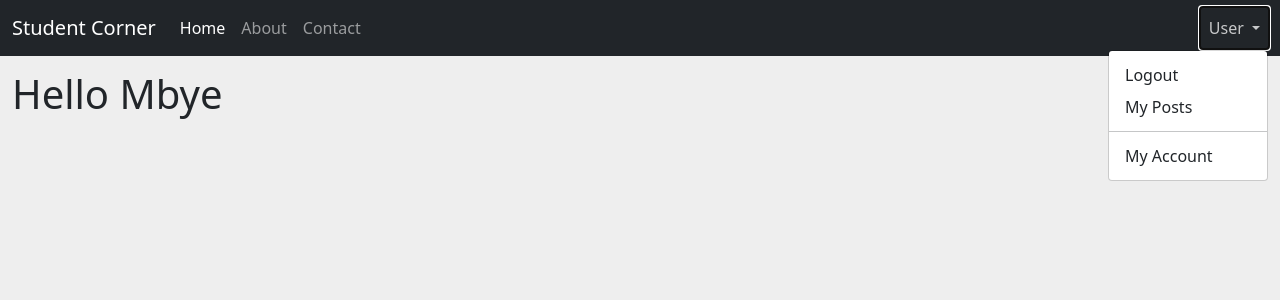
After one commit to Mbye20/student_corner, a Flask app: page /profile in a window 1280 px wide, after a click on "User". The commit adds this page. Shown: the top 300 px of the page. Run offline with Flask 2, Linux system fonts and the light colour scheme; a user stored in the database is signed in.

Commit message:
User authentication made

```diff
--- a/app.py
+++ b/app.py
@@ -1,75 +1,130 @@
 from flask import Flask, escape, request, render_template, redirect, url_for, flash, session
-from datetime import timedelta
+from flask_login import UserMixin, login_manager, login_user, LoginManager, logout_user, current_user
+from datetime import timedelta, datetime
+from flask_login.utils import login_required
+from flask_sqlalchemy import SQLAlchemy
+from werkzeug.security import generate_password_hash, check_password_hash
+#create flask app
 app = Flask(__name__)
-import sqlite3
+#Give a secrete for the session and flashing
+app.secret_key = b'k\xb2\xefS\xd5\xe2DA\xf3uw\xa9\xc0\xce\xc67'
+#Configure session timelimit
+app.config['PERMANENT_SESSION_LIFETIME'] = timedelta(minutes=5)
+#Configure database
+app.config['SQLALCHEMY_DATABASE_URI'] = 'sqlite:///users.sqlite3'
+SQLALCHEMY_TRACK_MODIFICATIONS = False
+db = SQLAlchemy(app)
 
-import click
-from flask import current_app, g
-from flask.cli import with_appcontext
-
-def get_db():
-    if 'db' not in g:
-        g.db = sqlite3.connect(
-            current_app.config['DATABASE'],
-            detect_types=sqlite3.PARSE_DECLTYPES
-        )
-        g.db.row_factory = sqlite3.Row
-
-    return g.db
+login_manager = LoginManager()
+login_manager.init_app(app)
 
 
-def close_db(e=None):
-    db = g.pop('db', None)
+#Create a user model
+class User(UserMixin, db.Model):
+    id = db.Column(db.Integer, primary_key=True, autoincrement=True)
+    created = db.Column(db.DateTime, default=datetime.now)
+    firstname = db.Column(db.String(80), nullable=False)
+    lastname = db.Column(db.String(80), nullable=False)
+    email = db.Column(db.String(120), unique=True, nullable=False)
+    password = db.Column(db.String(120))
 
-    if db is not None:
-        db.close()
+    def __init__(self, firstname, lastname, email, password):
+        self.firstname = firstname
+        self.lastname = lastname
+        self.email = email
+        self.password = password
 
-app.secret_key = b'k\xb2\xefS\xd5\xe2DA\xf3uw\xa9\xc0\xce\xc67'
-app.config['PERMANENT_SESSION_LIFETIME'] = timedelta(minutes=5)
-users = []
+#Add user loader to retrieve user id from the database for user login
+@login_manager.user_loader
+def load_user(user_id):
+    return User.query.get(int(user_id))
 
+#Main page
 @app.route('/')
 def index():
     if 'email' in session:
         return render_template("/index.html")
     return render_template("/index.html")
 
+#Login Page
 @app.route("/login", methods = ['GET', 'POST'])
 def login():
     if request.method == 'POST':
+        #Get the email and password
         email = request.form.get("email")
+        password = request.form.get("password")
+        remember = True if request.form.get("remember") else False
+
+        user = User.query.filter_by(email=email).first()
+
+        # check if the user actually exists
+        # take the user-supplied password, hash it, and compare it to the hashed password in the database
+        if not user or not check_password_hash(user.password, password):
+            flash("Invalid email or password.")
+            return redirect(url_for("login"))
+
         session.permanent = True
-        session["email"] = email
+        ### session["email"] = email
+        login_user(user, remember= remember)
+        return redirect(url_for("index"))
 
-        return redirect(url_for("index"))
+    #Return login page if request is get
     return render_template("/login.html")
 
 @app.route("/logout")
+@login_required
 def logout():
-   session.pop('email', None)
-   return redirect(url_for('index'))
+    #Remove user from session and logout
+    logout_user()
+    #### session.pop('email', None)
+    return redirect(url_for('index'))
 
 @app.route("/create_account", methods = ['POST', 'GET'])
 def create_account():
     if request.method == "POST":
+        #Get the data entered by the user
+        firstname = request.form.get("firstname")
+        lastname = request.form.get("lastname")
         password1 = request.form.get("password1")
         password2 = request.form.get("password2")
+        email = request.form.get("email")
+        #Confirm if password matches
         if password1 != password2:
             flash("The passwords you entered do not match.")
             return redirect(url_for("create_account"))
-        user = request.form.get("firstname")
-        users.append(user)
-        print(users)
+        #Min. Length of Password
+        if len(password1) < 8:
+            flash("Password should be atleast 8 characters.")
+            return redirect(url_for("create_account"))
+        # Check if an account has already been created with the same email address
+        user = User.query.filter_by(email=email).first()
+        if user:
+            flash("An account has already been created with this email address.")
+            return redirect(url_for("create_account"))
+
+        new_user = User(firstname= firstname, lastname=lastname, email=email, password = generate_password_hash(password1))
+        db.session.add(new_user)
+        db.session.commit()
+        #### print(User.query.order_by(User.username).all())
         return redirect(url_for('index'))
 
     else:
         return render_template("/create_account.html")
 
+@app.route('/profile')
+@login_required
+def profile():
+    return render_template("/profile.html", firstname=current_user.firstname)
 
+@app.route('/post')
+@login_required
+def post():
+    return render_template(url_for("post"))
 
 
 
 
 
 if __name__ == "__main__":
+    db.create_all()
     app.run(debug=True)
--- /dev/null
+++ b/static/style.css
@@ -0,0 +1,4 @@
+body  {
+  background-color: #eee;
+  padding-top: 70px;
+}
--- a/templates/index.html
+++ b/templates/index.html
@@ -1,8 +1,8 @@
 {% extends "layout.html" %}
 
 {% block header %}
-{% if session['email'] %}
-  <h1>{% block title %}Hello Student: {{session['email']}}{% endblock %}</h1>
+{% if current_user.is_authenticated %}
+  <h1>{% block title %}Hello Student: {{ current_user.firstname }} {% endblock %}</h1>
 {% else %}
 <h1>Hello Student</h1>
 {% endif %}
--- a/templates/layout.html
+++ b/templates/layout.html
@@ -7,11 +7,11 @@
 
         <!-- Bootstrap CSS -->
         <link href="https://cdn.jsdelivr.net/npm/bootstrap@5.0.1/dist/css/bootstrap.min.css" rel="stylesheet" integrity="sha384-+0n0xVW2eSR5OomGNYDnhzAbDsOXxcvSN1TPprVMTNDbiYZCxYbOOl7+AMvyTG2x" crossorigin="anonymous">
-
+        <link rel="stylesheet" href="{{ url_for('static', filename='style.css') }}">
         <title>{% block title%}{% endblock %}</title>
     </head>
     <body>
-        <nav class="navbar navbar-expand-lg navbar-dark bg-dark">
+        <nav class="navbar navbar-expand-lg fixed-top navbar-dark bg-dark">
             <div class="container-fluid">
                 <a class="navbar-brand" href="/">Student Corner</a>
                 <button class="navbar-toggler" type="button" data-bs-toggle="collapse" data-bs-target="#navbarSupportedContent" aria-controls="navbarSupportedContent" aria-expanded="false" aria-label="Toggle navigation">
@@ -35,14 +35,14 @@
                             User
                             </a>
                             <ul class="dropdown-menu dropdown-menu-end" aria-labelledby="navbarDropdown">
-                                {% if session["email"] %}
-                                    <li><a class="dropdown-item" href="/logout">Logout</a></li>
-                                    <li><a class="dropdown-item" href="#">My Posts</a></li>
+                                {% if current_user.is_authenticated %}
+                                    <li><a class="dropdown-item" href="{{ url_for('logout') }}">Logout</a></li>
+                                    <li><a class="dropdown-item" href="{{ url_for('post') }}">My Posts</a></li>
                                     <li><hr class="dropdown-divider"></li>
-                                    <li><a class="dropdown-item" href="#">My Account</a></li>
+                                    <li><a class="dropdown-item" href="{{ url_for('profile') }}">My Account</a></li>
                                 {% else %}
-                                    <li><a class="dropdown-item" href="/login">Login</a></li>
-                                    <li><a class="dropdown-item" href="/create_account">Create Account</a></li>
+                                    <li><a class="dropdown-item" href="{{ url_for('login') }}">Login</a></li>
+                                    <li><a class="dropdown-item" href="{{ url_for('create_account') }}">Create Account</a></li>
                                 {% endif %}
                             </ul>
                         </li>
@@ -52,13 +52,31 @@
             </div>
         </nav>
 
+        {% with messages = get_flashed_messages() %}
+        {% if messages %}
+
+            <div class="container">
+                <div class="row justify-content-md-center">
+                    <ul class="flashes col-md-6">
+                        {% for message in messages %}
+                        <div class="alert alert-warning alert-dismissible fade show text-center" role="alert">
+                            <strong>{{ message }}</strong>
+                            <button type="button" class="btn-close" data-bs-dismiss="alert" aria-label="Close"></button>
+                        </div>
+                        {% endfor %}
+                    </ul>
+                </div>
+            </div>
+
+        {% endif %}
+        {% endwith %}
 
         <header>
             {% block header %}{% endblock %}
         </header>
 
         <div class="container-fluid">
-        {%block content%}
+        {% block content %}
         {% endblock %}
         </div>
 
--- /dev/null
+++ b/templates/profile.html
@@ -0,0 +1,6 @@
+{% extends "layout.html" %}
+
+{% block content %}
+<h1>Hello {{ firstname }}</h1>
+
+{% endblock %}
```
Also changed, not shown: templates/create_account.html (+8 -16 lines), templates/login.html (+8 -2 lines), users.sqlite3 (added).
